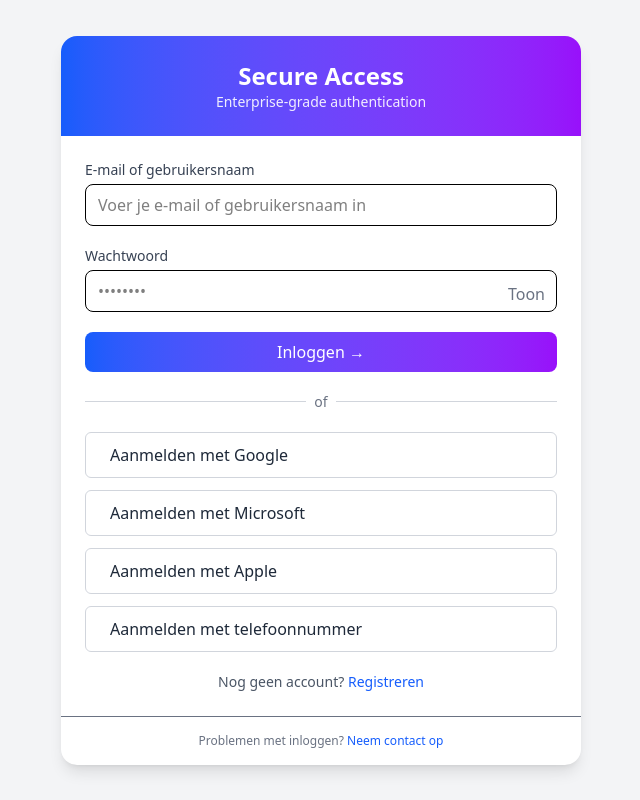
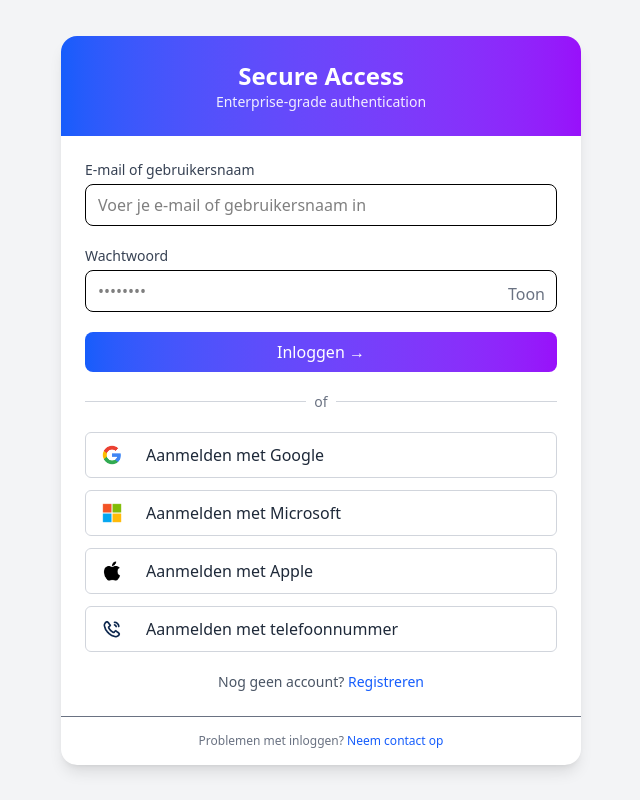
Before and after one commit to Vangarde-Project/Vangarde-Project, a React (Vite) app in the folder vangarde-app/: page / in a window 1280 px wide. Shown: the whole page, without its empty margins (319-959 px from the left). Built offline with nearby package versions, Linux system fonts and the light colour scheme.

Commit message:
foto's weer toegevoegd
foto's perongeluk verwijderd maar weer toegevoegd

```diff
--- a/vangarde-app/src/features/login/components/ui/LoginCard.jsx
+++ b/vangarde-app/src/features/login/components/ui/LoginCard.jsx
@@ -134,12 +134,27 @@ export default function LoginCard() {
             <hr className="flex-1 border-gray-300" />
           </div>
 
-          {/* Placeholder social buttons (zonder iconen) */}
+          {/* Social buttons met logo's (plaats afbeeldingen in public/assets/) */}
           <div className="space-y-3">
-            <button type="button" onClick={() => handleSocialLogin("Google")} className={socialButton}><span className="pl-2">Aanmelden met Google</span></button>
-            <button type="button" onClick={() => handleSocialLogin("Microsoft")} className={socialButton}><span className="pl-2">Aanmelden met Microsoft</span></button>
-            <button type="button" onClick={() => handleSocialLogin("Apple")} className={socialButton}><span className="pl-2">Aanmelden met Apple</span></button>
-            <button type="button" onClick={() => handleSocialLogin("Phone")} className={socialButton}><span className="pl-2">Aanmelden met telefoonnummer</span></button>
+            <button type="button" onClick={() => handleSocialLogin("Google")} className={socialButton} aria-label="Aanmelden met Google">
+              <img src="/assets/google.png" alt="" className="w-5 h-5 object-contain" />
+              <span className="ml-3">Aanmelden met Google</span>
+            </button>
+
+            <button type="button" onClick={() => handleSocialLogin("Microsoft")} className={socialButton} aria-label="Aanmelden met Microsoft">
+              <img src="/assets/microsoft.png" alt="" className="w-5 h-5 object-contain" />
+              <span className="ml-3">Aanmelden met Microsoft</span>
+            </button>
+
+            <button type="button" onClick={() => handleSocialLogin("Apple")} className={socialButton} aria-label="Aanmelden met Apple">
+              <img src="/assets/apple.png" alt="" className="w-5 h-5 object-contain" />
+              <span className="ml-3">Aanmelden met Apple</span>
+            </button>
+
+            <button type="button" onClick={() => handleSocialLogin("Phone")} className={socialButton} aria-label="Aanmelden met telefoonnummer">
+              <img src="/assets/call.png" alt="" className="w-5 h-5 object-contain" />
+              <span className="ml-3">Aanmelden met telefoonnummer</span>
+            </button>
           </div>
 
           {/* Link naar registratie */}
```
